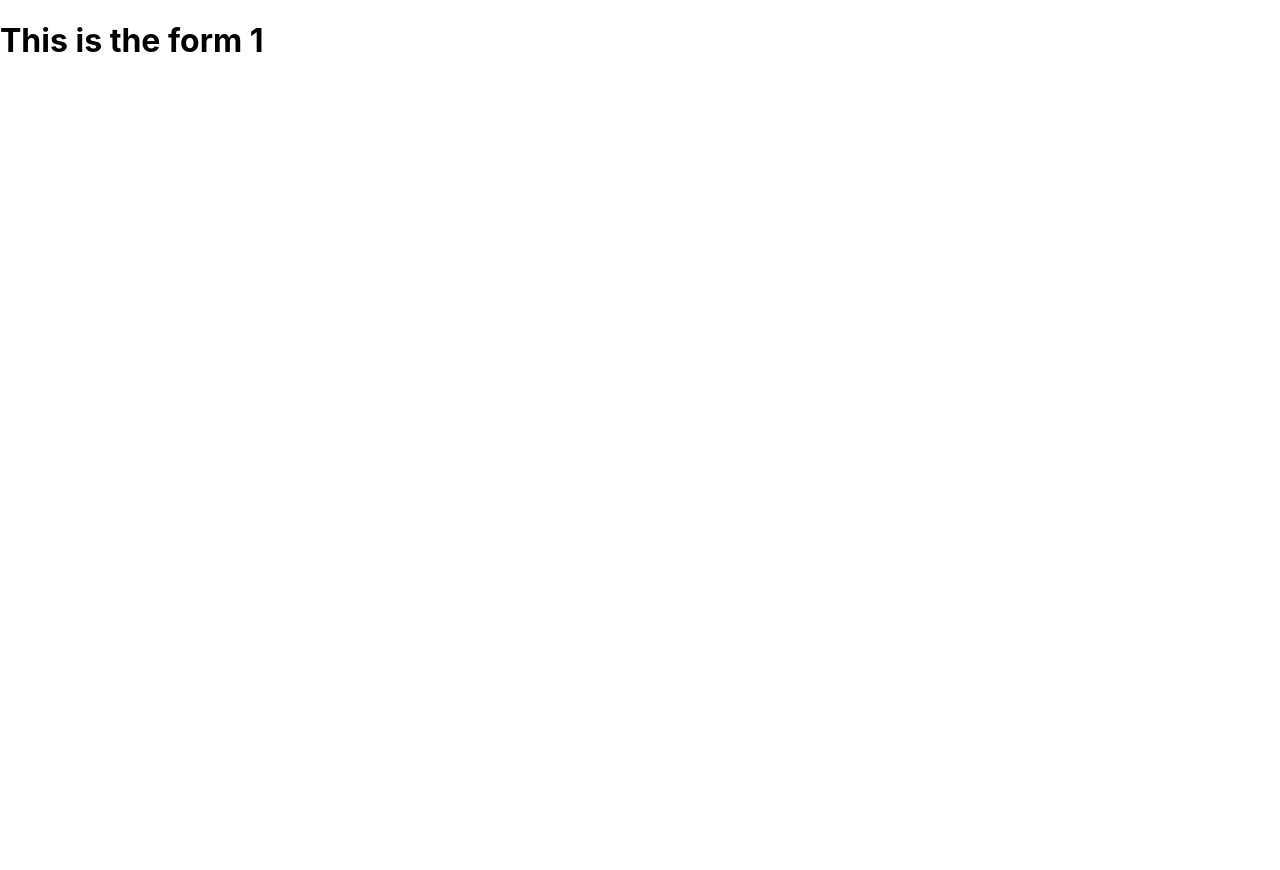
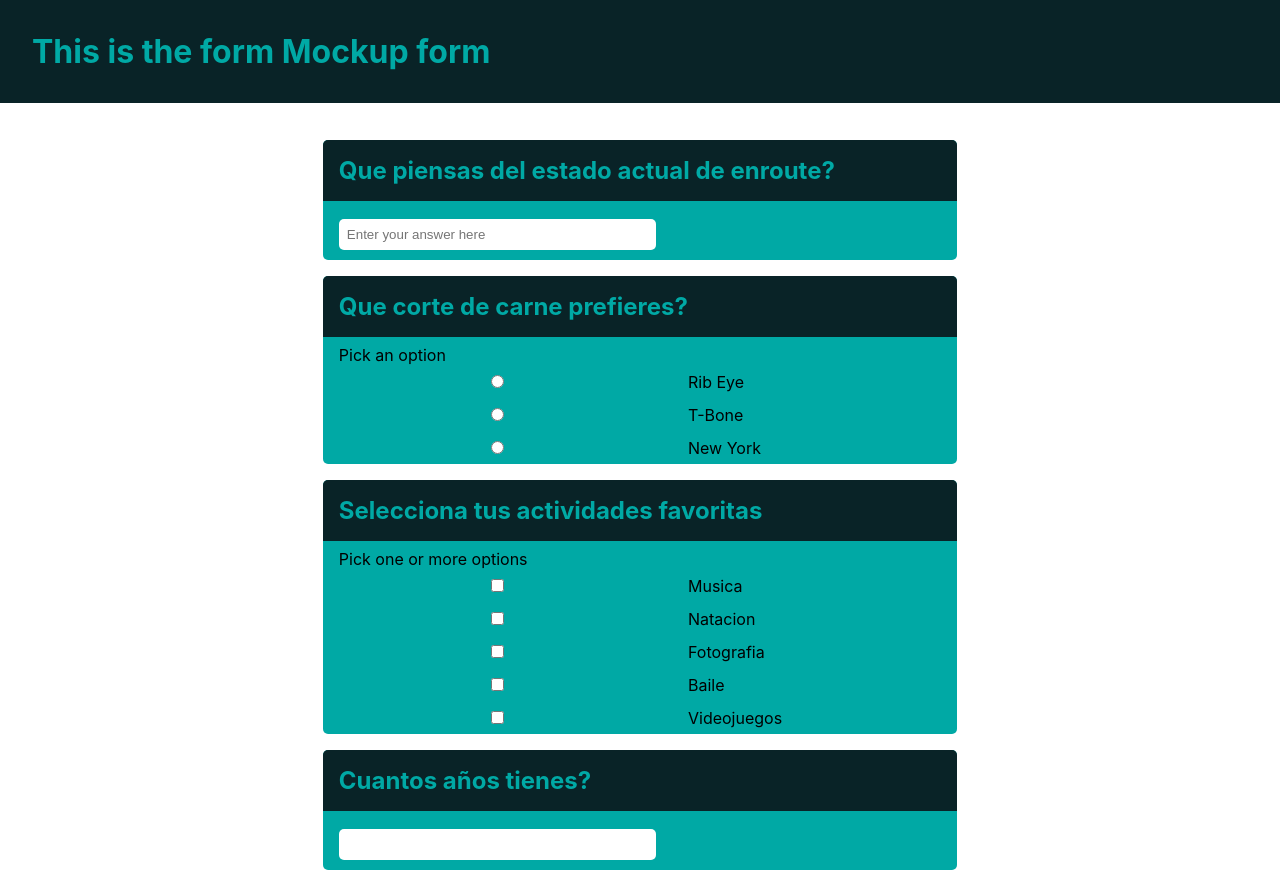
Before and after one commit to mikolertesx/r6-questions-app, a Next.js app: page /form/1 in a window 1280 px wide. Before the commit the page ends 800 px from the top, so only its background shows below. Built offline with nearby package versions, Linux system fonts and the light colour scheme.

Commit message:
awaiting for backend connection

```diff
--- /dev/null
+++ b/components/clientFormInterface/index.jsx
@@ -0,0 +1,60 @@
+import { useState, useEffect } from 'react';
+import QuestionCard from 'components/question-card';
+import { GiConsoleController } from 'react-icons/gi';
+import styles from './styles.module.scss'
+
+const mockup = {
+    formName: "Mockup form",
+    questions: [
+        {
+            questionText: "Que piensas del estado actual de enroute?",
+            type: "OPEN"
+        },
+        {
+            questionText: "Que corte de carne prefieres?",
+            type: "MULTIPLE" ,
+            options: {
+                option0: "Rib Eye",
+                option1: "T-Bone",
+                option2: "New York",
+            },
+        },
+        {
+            questionText: "Selecciona tus actividades favoritas",
+            type: "CHECKBOX" ,
+            options: {
+                option0: "Musica",
+                option1: "Natacion",
+                option2: "Fotografia",
+                option3: "Baile",
+                option4: "Videojuegos",
+            },
+        },
+        {
+            questionText: "Cuantos años tienes?",
+            type: "RANGE",
+            rangeLimit: "99",
+        },
+
+
+    ]
+}
+
+const ClientFormInterface = () => {
+
+    const [questions, setQuestions] = useState(mockup.questions);
+    return (
+        <div className={styles.clientForm}>
+           <h1>{`This is the form ${mockup.formName}`}</h1>
+            <div>
+                {
+                    questions.map((questionToRender)=>{
+                        return <QuestionCard question={questionToRender}/>
+                    })
+                }
+            </div>
+        </div>
+    );
+}
+
+export default ClientFormInterface;
--- /dev/null
+++ b/components/clientFormInterface/styles.module.scss
@@ -0,0 +1,21 @@
+$dark-green: #092327;
+$jungle-green: #0B5351;
+$light-green: #00A9A5;
+$flame: #DE541E;
+
+
+.clientForm{
+    background-color: white;
+    height: 100vh;
+    display: flex;
+    flex-direction: column;
+    align-items: center;
+    h1{
+        margin-top: 0;
+        width: 100%;
+        background-color: $dark-green;
+        padding: 2rem;
+        color: $light-green;
+    }
+
+}
--- a/components/question-card/index.jsx
+++ b/components/question-card/index.jsx
@@ -1,17 +1,15 @@
 import { useEffect, useState } from 'react'
+import style from './styles.module.scss'
 
 const QuestionCard = (props) => {
 
   const [question, setQuestion] = useState(props.question)
 
-  console.log(props.question)
-
-
   if (question.type === "OPEN") {
 
       return (
-        <div>
-          <h1>{`${question.questionText}`}</h1>
+        <div className={style.question}>
+          <h2>{`${question.questionText}`}</h2>
           <input placeholder="Enter your answer here"></input>
         </div>
       )
@@ -20,13 +18,13 @@ const QuestionCard = (props) => {
   if (question.type === "MULTIPLE") {
 
     return (
-      <div>
-        <h1>{`${question.questionText}`}</h1>
+      <div  className={style.question}>
+        <h2>{`${question.questionText}`}</h2>
         <label> Pick an option</label>
         <form>
             {Object.values(question.options).map((option, index)=>{
                return <>
-                <input key={index} name={question.questionText} type="radio"/><label key={`l-${index}`}>{option}</label>
+                <input className={style.option} key={index} name={question.questionText} type="radio"/><label key={`l-${index}`}>{option}</label>
                 </>
             })}
         </form>
@@ -37,13 +35,13 @@ const QuestionCard = (props) => {
 if (question.type === "CHECKBOX") {
 
     return (
-      <div>
-         <h1>{`${question.questionText}`}</h1>
+      <div  className={style.question}>
+         <h2>{`${question.questionText}`}</h2>
         <label> Pick one or more options</label>
         <div>
             {Object.values(question.options).map((option, index)=>{
                return <>
-                <input key={index} type="checkbox"/><label key={`l-${index}`}>{option}</label>
+                <input className={style.option} key={index} type="checkbox"/><label key={`l-${index}`}>{option}</label>
                 </>
             })}
         </div>
@@ -54,8 +52,8 @@ if (question.type === "CHECKBOX") {
 if (question.type === "RANGE") {
 
     return (
-      <div>
-        <h1>{`${question.questionText}`}</h1>
+      <div  className={style.question}>
+        <h2>{`${question.questionText}`}</h2>
         <input type="number" min="0" max={question.rangeLimit}/>
       </div>
     )
--- /dev/null
+++ b/components/question-card/styles.module.scss
@@ -0,0 +1,37 @@
+$dark-green: #092327;
+$jungle-green: #0B5351;
+$light-green: #00A9A5;
+$flame: #DE541E;
+
+.question{
+    margin-top: 1rem;
+    background-color: $light-green;
+    border-radius: 5px;
+
+    h2{
+        margin-top: 0;
+        background-color: $dark-green;
+        padding: 1rem;
+        color: $light-green;
+        border-radius: 5px 5px 0 0;
+        margin-bottom: 0.5rem;
+    }
+    input {
+        background-color: white;
+        border-radius: 5px;
+        border: none;
+        width: 50%;
+        margin: 10px 1rem;
+        padding: 8px;
+        outline: none;
+        &:active {
+          outline: none;
+        }
+      }
+      label{
+          margin-left: 1rem;
+      }
+      .option{
+          width: 50%;
+      }
+}
--- a/pages/form/[formId].jsx
+++ b/pages/form/[formId].jsx
@@ -1,21 +1,15 @@
 import React from 'react';
 import { useRouter } from 'next/router'
-
-const mockup = {
-    formName: "Mockup form",
-    questions: [
-
-    ]
-}
+import ClientFormInterface from 'components/clientFormInterface';
 
 const UserFormView = () => {
-
     const router = useRouter()
     const { formId } = router.query
 
+
     return (
         <div>
-            <h1>{`This is the form ${formId}`}</h1>
+            <ClientFormInterface/>
         </div>
     );
 }
--- /dev/null
+++ b/pages/form/styles.modules.scss
@@ -0,0 +1,3 @@
+.clientForm{
+    background-color: red;
+}
```
